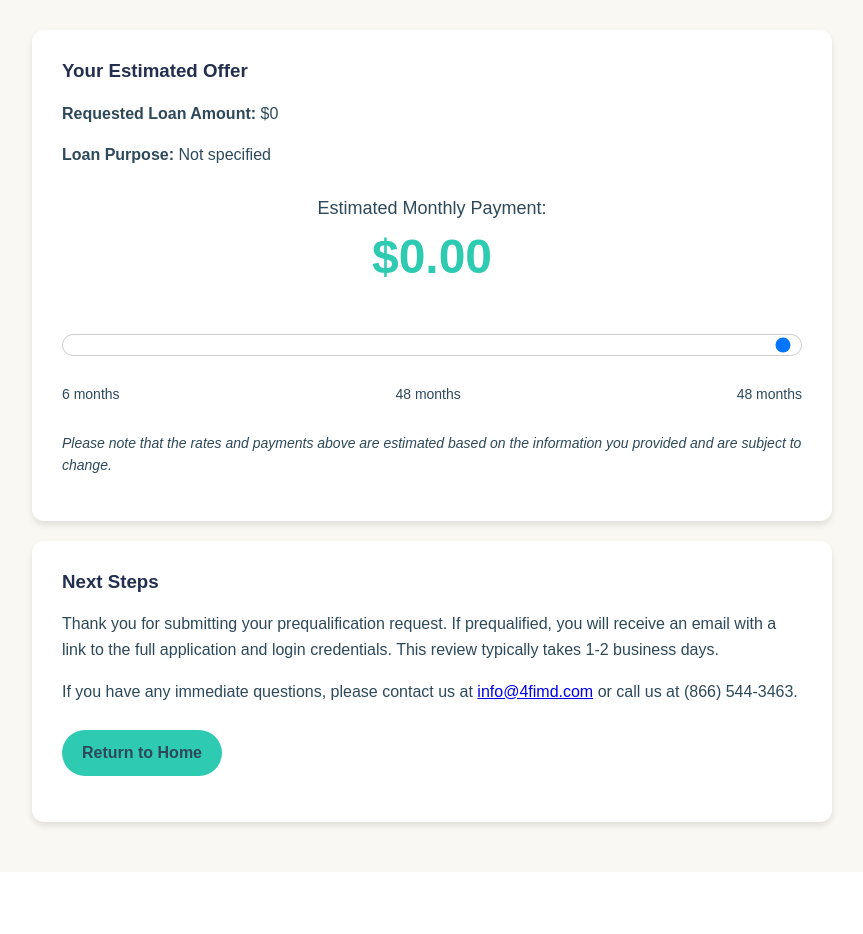
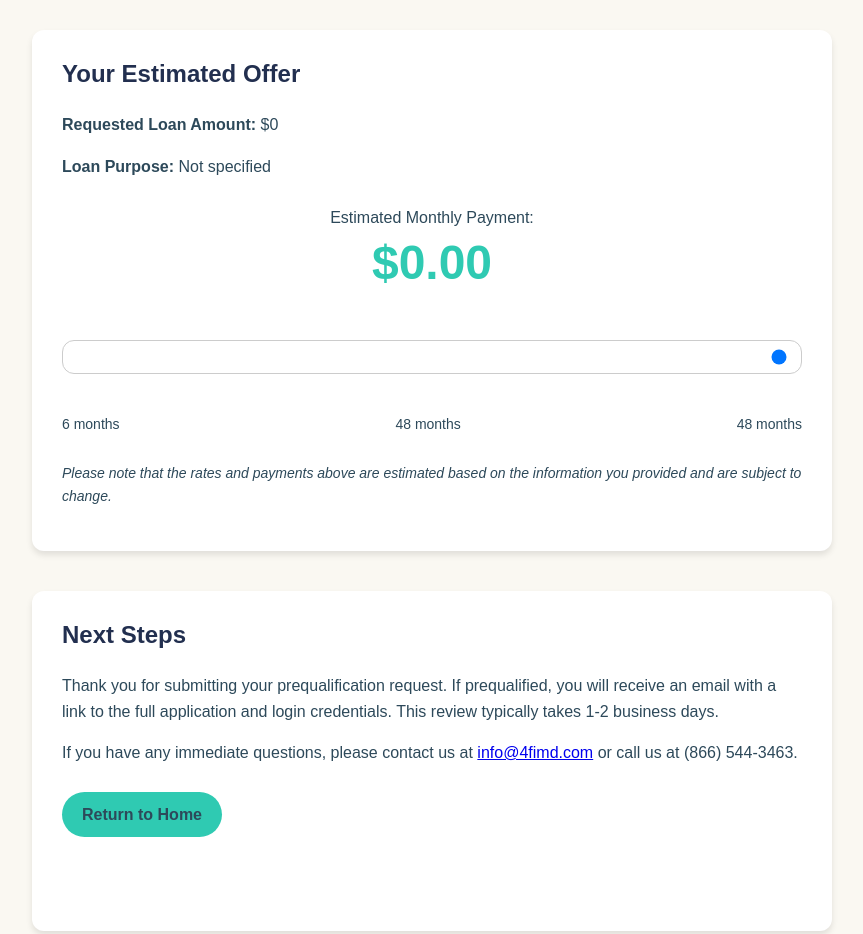
Before and after one commit to mccluredev/4fimdprequaltest, a plain HTML site: page complete/index.html in a window 1280 px wide. Shown: the top 934 px of the page, without its empty margins (208-1071 px from the left). Before the commit the page ends 872 px from the top, so only its background shows below. Drawn offline with Linux system fonts and the light colour scheme; a web font is replaced by a local one.

Commit message:
Update main.css

```diff
--- a/css/main.css
+++ b/css/main.css
@@ -354,3 +354,40 @@ body.submitted #completion-screen {
     gap: 8px;
   }
 }
+
+/* === Fix tight spacing in form layout === */
+
+.prequal-flow .card h3,
+.prequal-flow h3,
+.prequal-flow h2,
+.prequal-flow h1 {
+  margin-bottom: 24px;
+  font-size: 1.5rem;
+}
+
+.prequal-flow label {
+  display: block;
+  margin-bottom: 8px;
+  font-size: 1rem;
+}
+
+.prequal-flow input,
+.prequal-flow select,
+.prequal-flow textarea {
+  margin-bottom: 32px;
+  padding: 16px 14px;
+}
+
+.prequal-flow .btn,
+.prequal-flow .next-button,
+.prequal-flow .submit-button,
+.prequal-flow .back-button {
+  margin-top: 24px;
+  margin-bottom: 48px;
+  padding: 14px 28px;
+}
+
+/* Optional: add space below each form section */
+.prequal-flow .card {
+  margin-bottom: 40px;
+}
```
